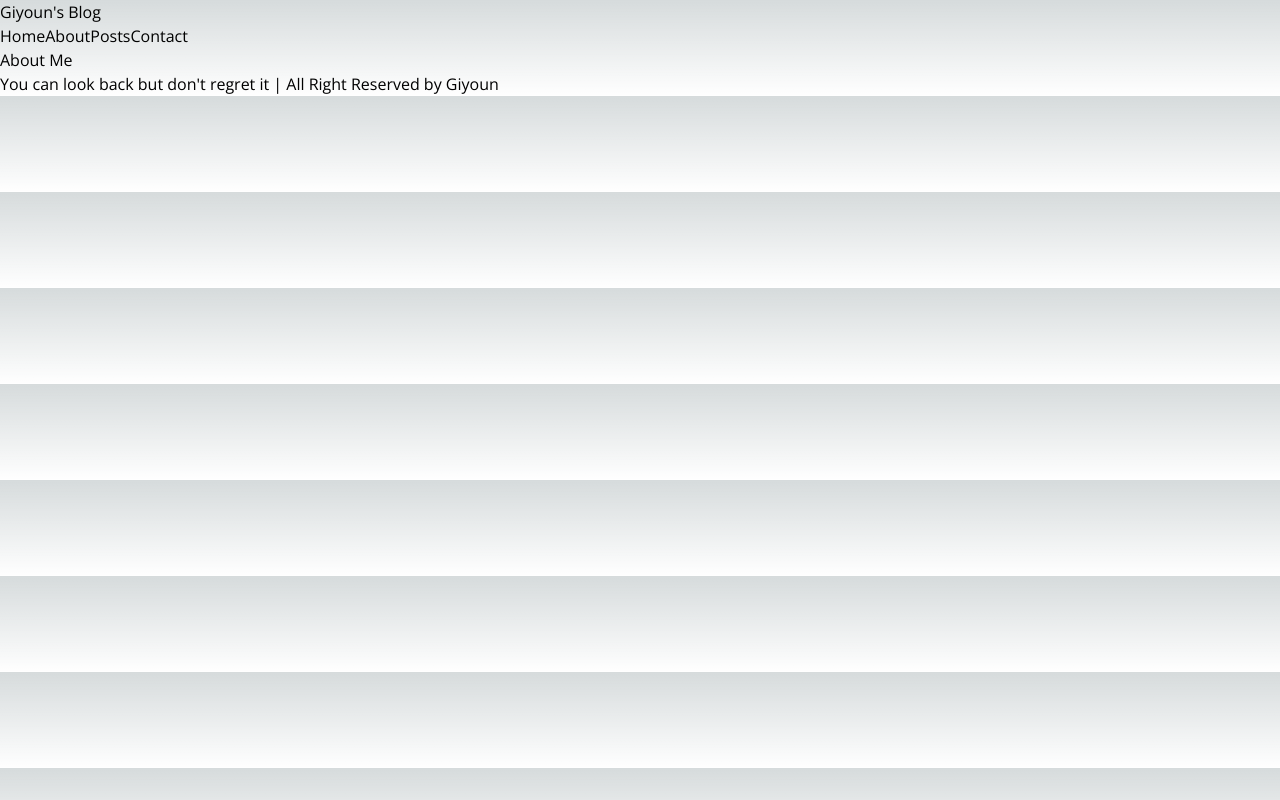
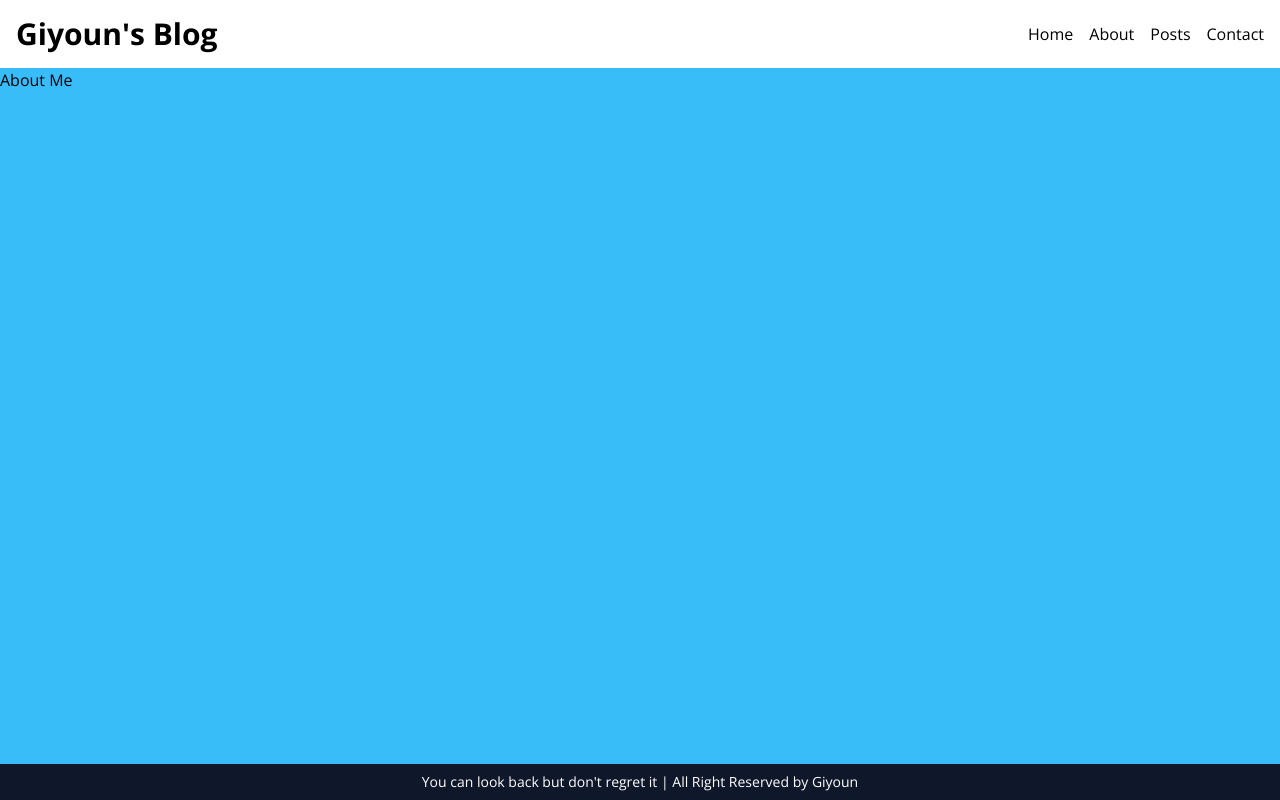
Before and after one commit to Gi-Youn-Oh/Next.js_Blog, a Next.js app: page /about in a window 1280 px wide. Built offline with nearby package versions, Linux system fonts and the light colour scheme.

Commit message:
Main screen css

```diff
--- a/src/app/globals.css
+++ b/src/app/globals.css
@@ -2,110 +2,8 @@
 @tailwind components;
 @tailwind utilities;
 
-:root {
-  --max-width: 1100px;
-  --border-radius: 12px;
-  --font-mono: ui-monospace, Menlo, Monaco, 'Cascadia Mono', 'Segoe UI Mono',
-    'Roboto Mono', 'Oxygen Mono', 'Ubuntu Monospace', 'Source Code Pro',
-    'Fira Mono', 'Droid Sans Mono', 'Courier New', monospace;
-
-  --foreground-rgb: 0, 0, 0;
-  --background-start-rgb: 214, 219, 220;
-  --background-end-rgb: 255, 255, 255;
-
-  --primary-glow: conic-gradient(
-    from 180deg at 50% 50%,
-    #16abff33 0deg,
-    #0885ff33 55deg,
-    #54d6ff33 120deg,
-    #0071ff33 160deg,
-    transparent 360deg
-  );
-  --secondary-glow: radial-gradient(
-    rgba(255, 255, 255, 1),
-    rgba(255, 255, 255, 0)
-  );
-
-  --tile-start-rgb: 239, 245, 249;
-  --tile-end-rgb: 228, 232, 233;
-  --tile-border: conic-gradient(
-    #00000080,
-    #00000040,
-    #00000030,
-    #00000020,
-    #00000010,
-    #00000010,
-    #00000080
-  );
-
-  --callout-rgb: 238, 240, 241;
-  --callout-border-rgb: 172, 175, 176;
-  --card-rgb: 180, 185, 188;
-  --card-border-rgb: 131, 134, 135;
-}
-
-@media (prefers-color-scheme: dark) {
-  :root {
-    --foreground-rgb: 255, 255, 255;
-    --background-start-rgb: 0, 0, 0;
-    --background-end-rgb: 0, 0, 0;
-
-    --primary-glow: radial-gradient(rgba(1, 65, 255, 0.4), rgba(1, 65, 255, 0));
-    --secondary-glow: linear-gradient(
-      to bottom right,
-      rgba(1, 65, 255, 0),
-      rgba(1, 65, 255, 0),
-      rgba(1, 65, 255, 0.3)
-    );
-
-    --tile-start-rgb: 2, 13, 46;
-    --tile-end-rgb: 2, 5, 19;
-    --tile-border: conic-gradient(
-      #ffffff80,
-      #ffffff40,
-      #ffffff30,
-      #ffffff20,
-      #ffffff10,
-      #ffffff10,
-      #ffffff80
-    );
-
-    --callout-rgb: 20, 20, 20;
-    --callout-border-rgb: 108, 108, 108;
-    --card-rgb: 100, 100, 100;
-    --card-border-rgb: 200, 200, 200;
-  }
-}
-
-* {
-  box-sizing: border-box;
-  padding: 0;
-  margin: 0;
-}
-
 html,
 body {
-  max-width: 100vw;
-  overflow-x: hidden;
+  height: 100vh;
+  overflow-y: auto;
 }
-
-body {
-  color: rgb(var(--foreground-rgb));
-  background: linear-gradient(
-      to bottom,
-      transparent,
-      rgb(var(--background-end-rgb))
-    )
-    rgb(var(--background-start-rgb));
-}
-
-a {
-  color: inherit;
-  text-decoration: none;
-}
-
-@media (prefers-color-scheme: dark) {
-  html {
-    color-scheme: dark;
-  }
-}
--- a/src/app/layout.tsx
+++ b/src/app/layout.tsx
@@ -17,9 +17,9 @@ export default function RootLayout({
 }) {
   return (
     <html lang="en" className={sans.className}>
-      <body>
+      <body className="flex flex-col w-full max-w-screen-2xl mx-auto">
         <Header />
-        <main>{children}</main>
+        <main className='grow bg-sky-400'>{children}</main>
         <Footer/>
         </body>
     </html>
--- a/src/components/Footer.tsx
+++ b/src/components/Footer.tsx
@@ -1,3 +1,3 @@
 export default function Footer() {
-    return <p>{"You can look back but don't regret it | All Right Reserved by Giyoun"}</p>
+    return <p className="bg-slate-900 text-white py-2 text-sm text-center">{"You can look back but don't regret it | All Right Reserved by Giyoun"}</p>
 }
--- a/src/components/Header.tsx
+++ b/src/components/Header.tsx
@@ -1,11 +1,11 @@
 import Link from 'next/link'
 
 export default function Header() {
-    return <header>
+    return <header className='flex justify-between items-center p-4'>
         <Link href="/">
-            <h1>{"Giyoun's Blog"}</h1>
+            <h1 className='text-3xl font-bold'>{"Giyoun's Blog"}</h1>
         </Link>
-        <nav>
+        <nav className='flex gap-4'>
             <Link href="/" >Home</Link>
             <Link href="/about" >About</Link>
             <Link href="/posts" >Posts</Link>
```
